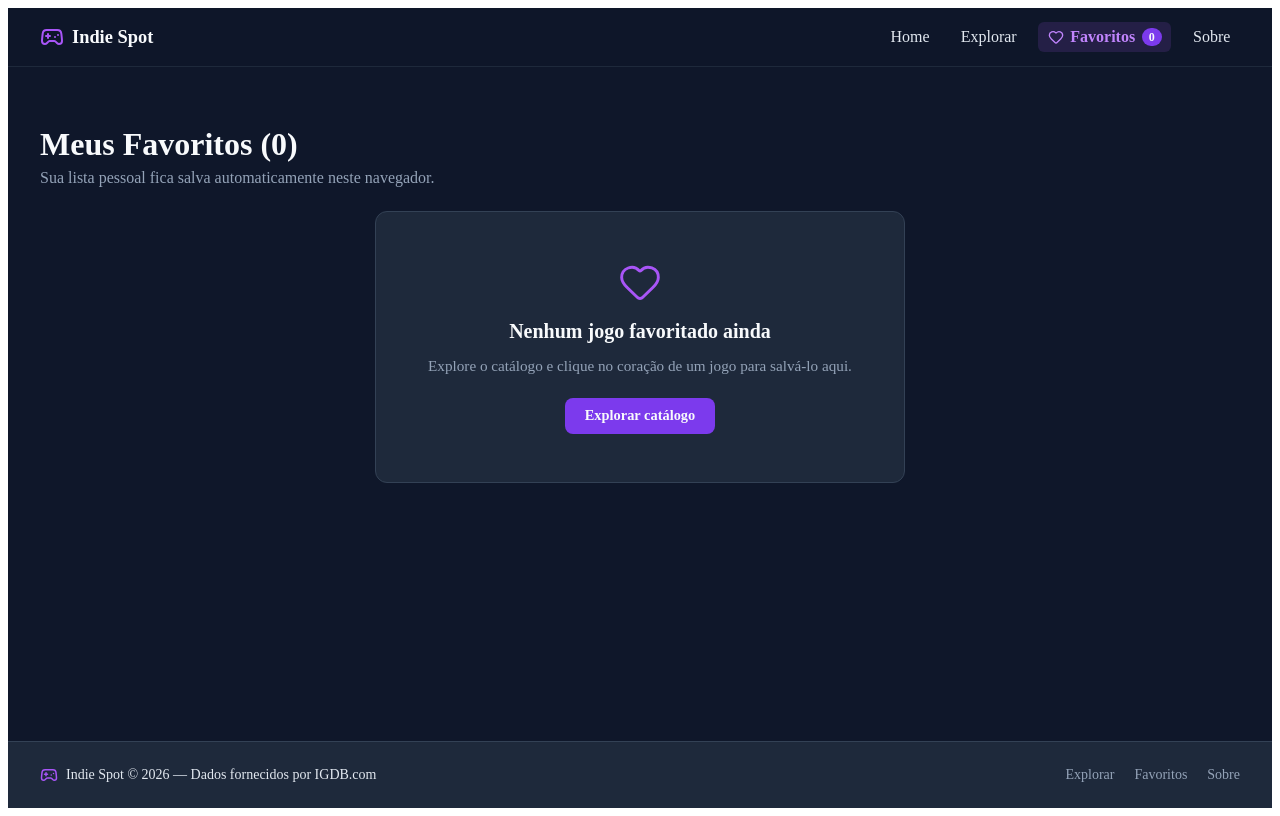
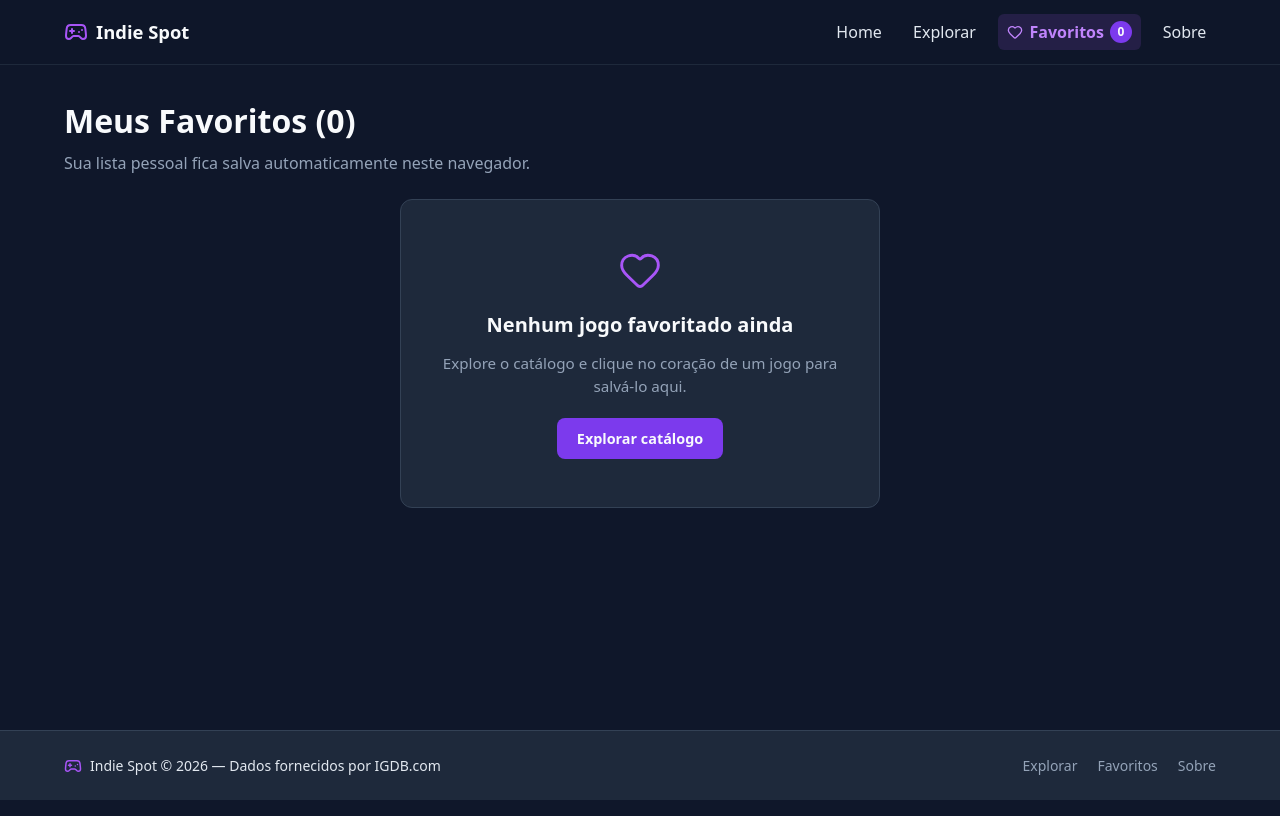
Before and after one commit to Dvd-Beckham/Indie-spot, a React (Vite) app: page /favoritos in a window 1280 px wide. Built offline with nearby package versions, Linux system fonts and the light colour scheme.

Commit message:
correção de bug no css

```diff
--- a/src/index.css
+++ b/src/index.css
@@ -1,3 +1,64 @@
+*,
+*::before,
+*::after {
+  box-sizing: border-box;
+}
+
+:root {
+  --bg: #0f172a;
+  --surface: #1e293b;
+  --border: #334155;
+  --text: #f8fafc;
+  --text-muted: #94a3b8;
+  --accent: #7c3aed;
+  --accent-light: #c084fc;
+
+  font-family: system-ui, -apple-system, 'Segoe UI', Roboto, sans-serif;
+  line-height: 1.5;
+  color-scheme: dark;
+  color: var(--text);
+  background-color: var(--bg);
+  -webkit-font-smoothing: antialiased;
+}
+
+html,
+body {
+  margin: 0;
+  padding: 0;
+  min-height: 100vh;
+  background-color: var(--bg);
+  color: var(--text);
+  font-family: system-ui, -apple-system, 'Segoe UI', Roboto, sans-serif;
+}
+
+#root {
+  width: 100%;
+  min-height: 100vh;
+}
+
+h1,
+h2,
+h3 {
+  color: var(--text);
+  margin-top: 0;
+}
+
+a {
+  color: var(--accent-light);
+}
+
+button,
+input,
+select {
+  font-family: inherit;
+}
+
+@keyframes indie-spin {
+  to {
+    transform: rotate(360deg);
+  }
+}
+
 .game-grid {
   display: grid;
   grid-template-columns: repeat(6, minmax(0, 1fr));
@@ -70,7 +131,6 @@
   line-height: 1.25;
   display: -webkit-box;
   -webkit-line-clamp: 2;
-  -webkit-line-clamp: 2;
   line-clamp: 2;
   -webkit-box-orient: vertical;
   overflow: hidden;
@@ -86,7 +146,6 @@
   color: #94a3b8;
 }
 
-/* Mobile: 5 capas por fila, compactas */
 @media (max-width: 768px) {
   .game-grid {
     grid-template-columns: repeat(5, minmax(0, 1fr));
@@ -120,8 +179,7 @@
   .game-card-title {
     font-size: 0.68rem;
     -webkit-line-clamp: 1;
-    -webkit-line-clamp: 2;
-  line-clamp: 2;
+    line-clamp: 1;
   }
 
   .game-card-meta {
```
